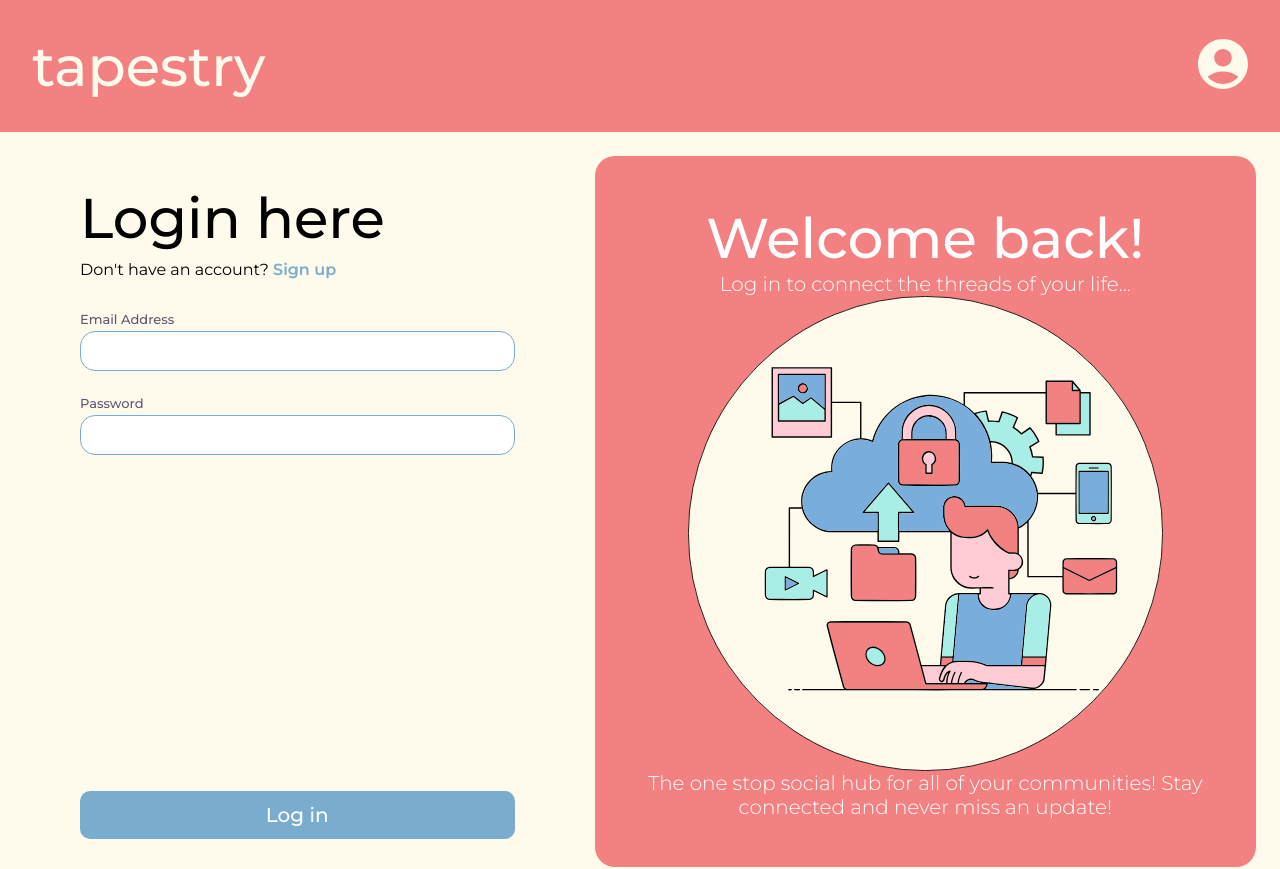
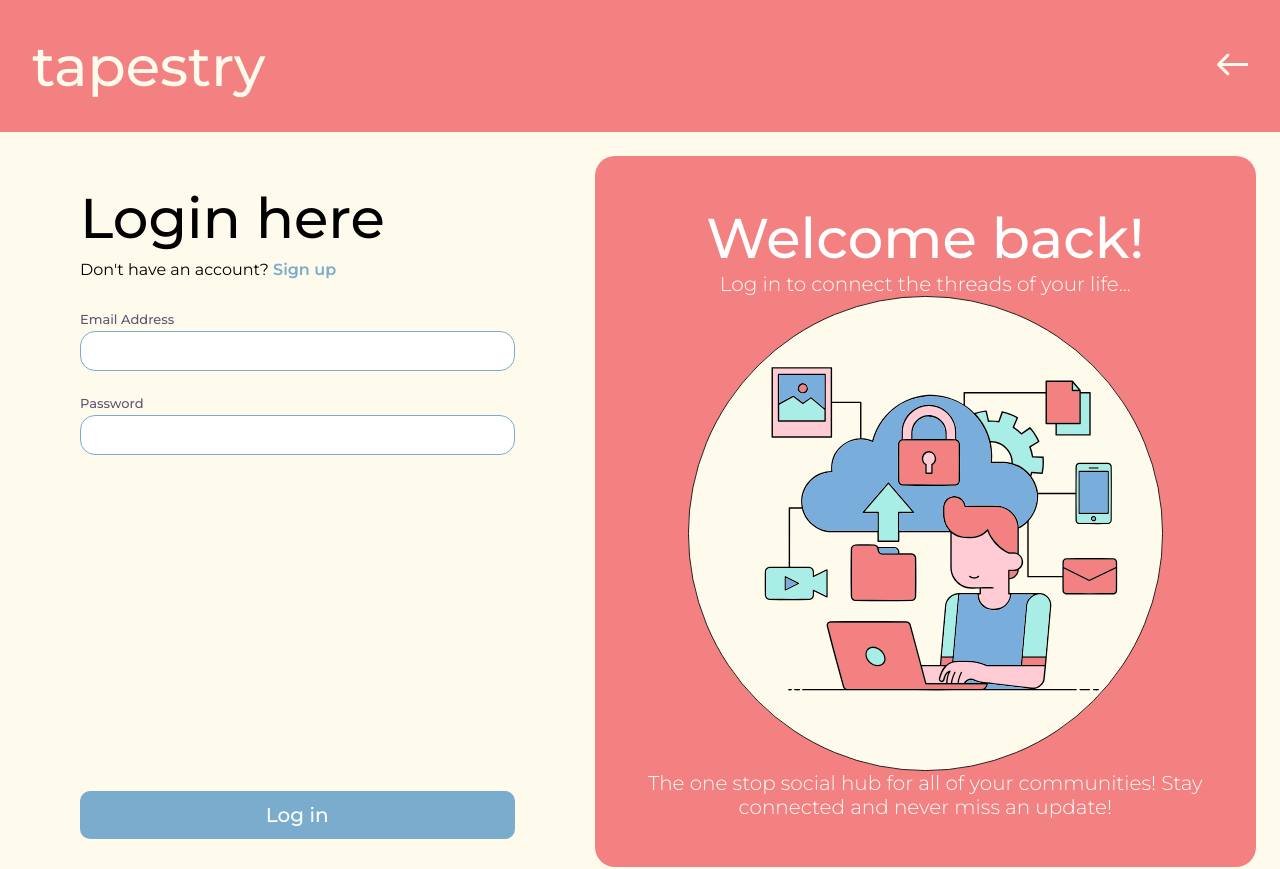
Before and after one commit to andreaholstein/tapestry-client, a React (Vite) app: page / in a window 1280 px wide. Shown: the top 869 px of the page. Built offline with nearby package versions, Linux system fonts and the light colour scheme; no server answers.

Commit message:
updated homepage route

```diff
--- a/src/App.jsx
+++ b/src/App.jsx
@@ -4,7 +4,6 @@
 import HomePage from "./pages/HomePage/HomePage";
 import CommunityPage from "./pages/CommunityPage/CommunityPage";
 import ProfilePage from "./pages/ProfilePage/ProfilePage";
-import PostsForm from "./components/PostsForm/PostsForm";
 // -------------- COMPONENTS --------------
 import Header from "./components/Header/Header";
 import Footer from "./components/Footer/Footer";
@@ -22,7 +21,7 @@
         <Routes>
           <Route path="/" element={<LoginPage />} />
           <Route path="/signup" element={<SignupPage />} />
-          <Route path="/community" element={<HomePage />} />
+          <Route path="/home" element={<HomePage />} />
           <Route path="/community/:id" element={<CommunityPage />} />
           <Route path="/profile" element={<ProfilePage />} />
         </Routes>
--- a/src/components/Header/Header.jsx
+++ b/src/components/Header/Header.jsx
@@ -13,7 +13,7 @@
 
   useEffect(() => {
     function switchHeaderButtons() {
-      if (location.pathname === `/`) {
+      if (location.pathname === `/home`) {
         // TOGGLE STATES - PROFILE BUTTON TO SHOW
         setIsProfileButton(true);
         if (!isProfileButton) {
@@ -36,7 +36,7 @@
       {!shouldHideHeader && (
         <header className="header">
           <nav className="header__nav">
-            <Link to="/community">
+            <Link to="/home">
               <h1 className="header__logo">tapestry</h1>
             </Link>
 
--- a/src/components/LoginForm/LoginForm.jsx
+++ b/src/components/LoginForm/LoginForm.jsx
@@ -56,7 +56,7 @@
 
       localStorage.setItem("authToken", data.authToken);
 
-      navigate("/community");
+      navigate("/home");
     } catch (error) {
       if (error.response && error.response.data.message) {
         setErrors({ formError: error.response.data.message });
```
